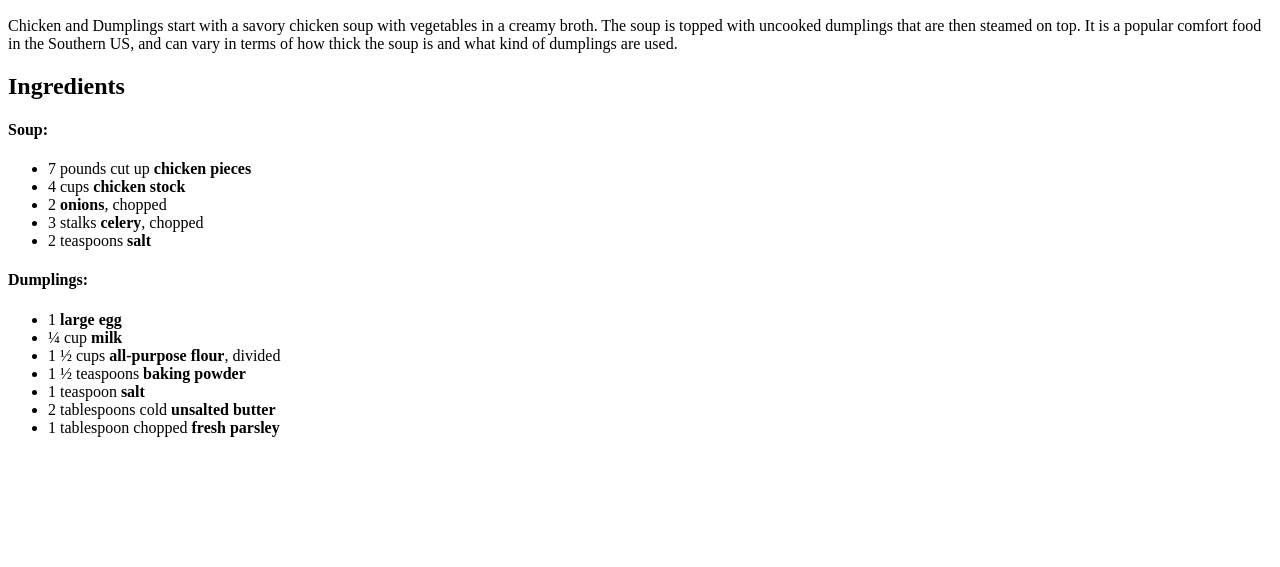
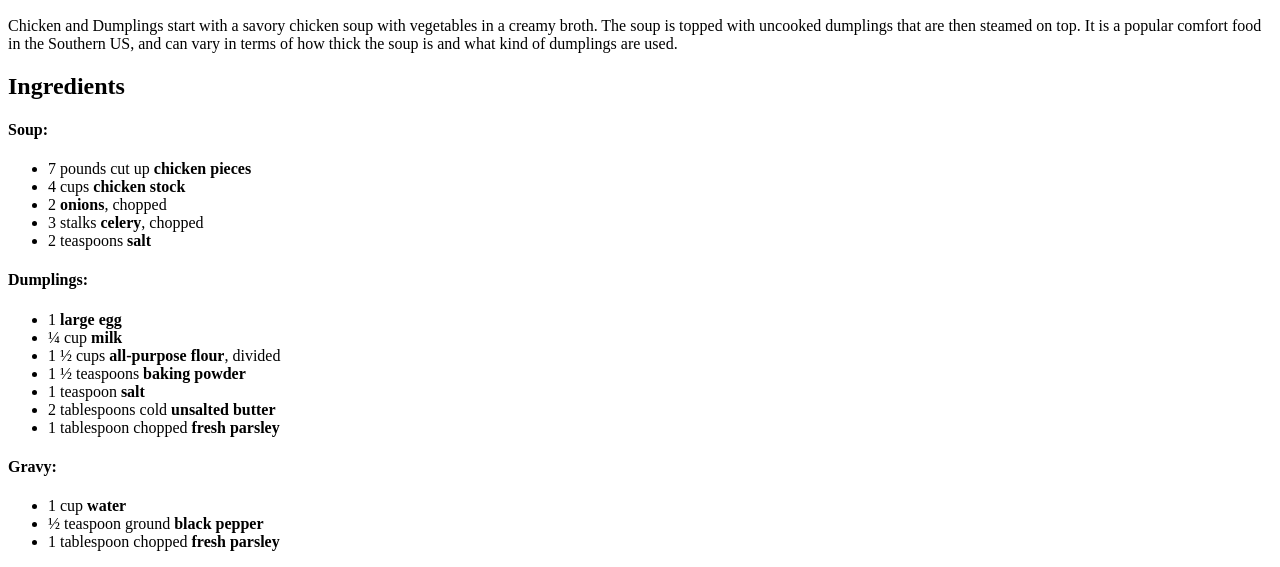
Before and after one commit to doug-moore/odin-recipes, a plain HTML site: page recipes/chicken-and-dumplings.html in a window 1280 px wide. Shown: the part 359-926 px from the top of the page. Before the commit the page ends 812 px from the top, so only its background shows below. Drawn offline with Linux system fonts and the light colour scheme.

Commit message:
Add dumplings-gravy ingredients

```diff
--- a/recipes/chicken-and-dumplings.html
+++ b/recipes/chicken-and-dumplings.html
@@ -40,6 +40,11 @@
         <li>2 tablespoons cold <strong>unsalted butter</strong></li>
         <li>1 tablespoon chopped <strong>fresh parsley</strong></li>
     </ul>
-
+    <h4>Gravy:</h4>
+    <ul>
+        <li>1 cup <strong>water</strong></li>
+        <li>½ teaspoon ground <strong>black pepper</strong></li>
+        <li>1 tablespoon chopped <strong>fresh parsley</strong></li>
+    </ul>
 </body>
 </html>
```
